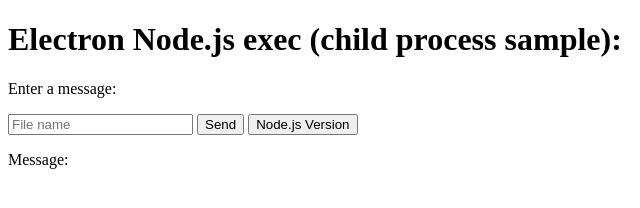
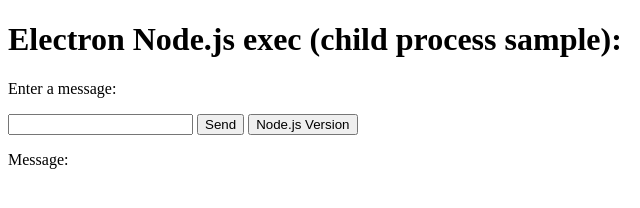
Before and after one commit to nealarch01/electron-nodeinteg-sample, an Electron app: page index.html in a window 800 px wide. Shown: the full height of the page, 0-640 px from the left. Drawn offline with Linux system fonts and the light colour scheme.

Commit message:
Fix placeholder

```diff
--- a/index.html
+++ b/index.html
@@ -11,7 +11,7 @@
         <h1>Electron Node.js exec (child process sample):</h1>
         <!-- Prompt user to type a file name -->
         <p>Enter a message: </p>
-        <input type="text" id="input-box" placeholder="File name">
+        <input type="text" id="input-box" placeholder="">
         <button id="send-button">Send</button>
         <button id="version-button">Node.js Version</button>
         <p id="status-message">Message: </p>
```
